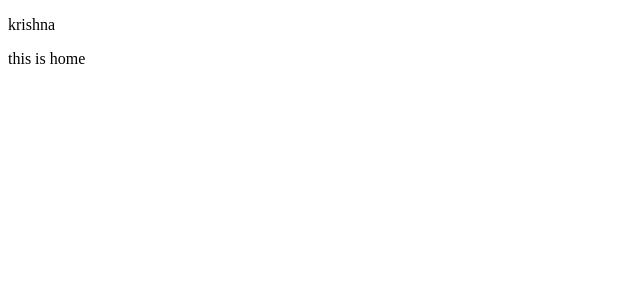
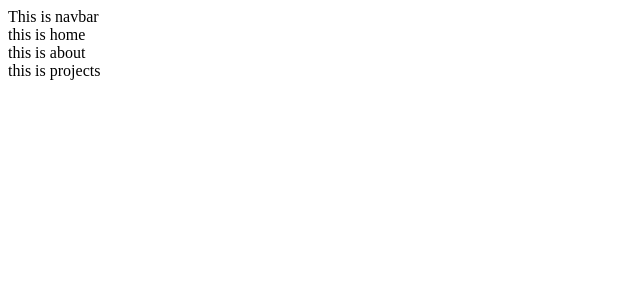
Before and after one commit to krishnaUIDev/styled-components, a React (Create React App) app: page / in a window 1280 px wide. Shown: the top 300 px of the page, without its empty margins (0-640 px from the left). Built offline with nearby package versions, Linux system fonts and the light colour scheme.

Commit message:
files added

```diff
--- a/src/App.js
+++ b/src/App.js
@@ -1,14 +1,18 @@
 import React, { Component } from 'react';
 import Home from './Components/Home/Home'
-
+import About from './Components/About/About'
+import Navbar from './Components/Navbar/Navbar'
+import Project from './Components/Projects/Projects'
 
 class App extends Component {
   render() {
     return (
       <div>
-          <p> krishna </p>
+          <Navbar/>
+      < Home />
+      <About />
+      <Project/>
 
-      < Home />
       </div>
     );
   }
--- /dev/null
+++ b/src/Components/About/About.js
@@ -0,0 +1,13 @@
+import React, { Component } from 'react'
+
+class About extends Component {
+    render() {
+        return (
+            <div>
+                this is about
+            </div>
+        )
+    }
+}
+
+export default About
--- /dev/null
+++ b/src/Components/Navbar/Navbar.js
@@ -0,0 +1,13 @@
+import React, { Component } from 'react'
+
+class Navbar extends Component {
+    render() {
+        return (
+            <div>
+                This is navbar
+            </div>
+        )
+    }
+}
+
+export default Navbar
--- /dev/null
+++ b/src/Components/Projects/Projects.js
@@ -0,0 +1,13 @@
+import React, { Component } from 'react'
+
+class Project extends Component {
+    render() {
+        return (
+            <div>
+             this is projects
+            </div>
+        )
+    }
+}
+
+export default Project
```
